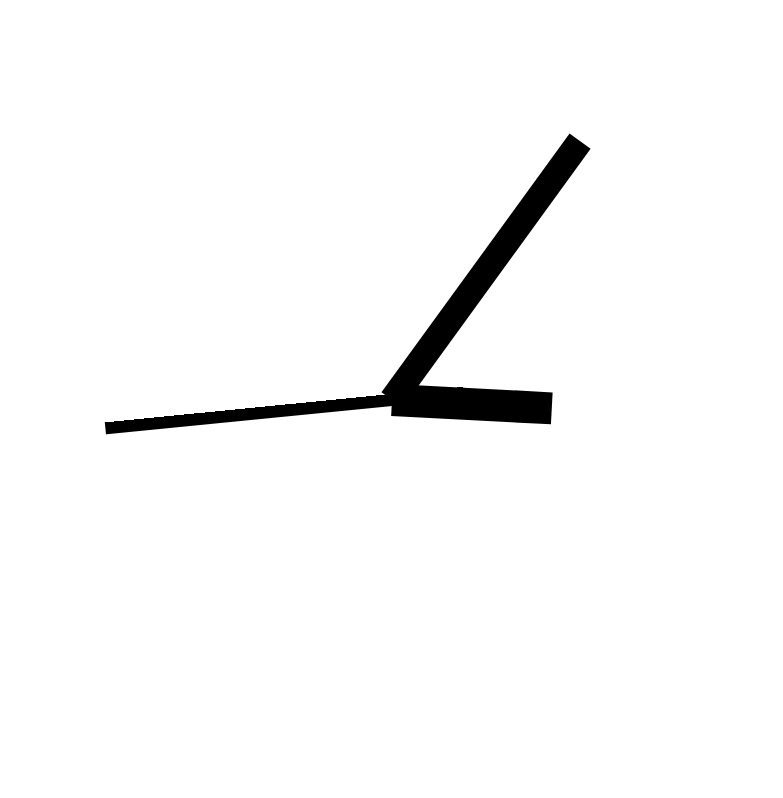
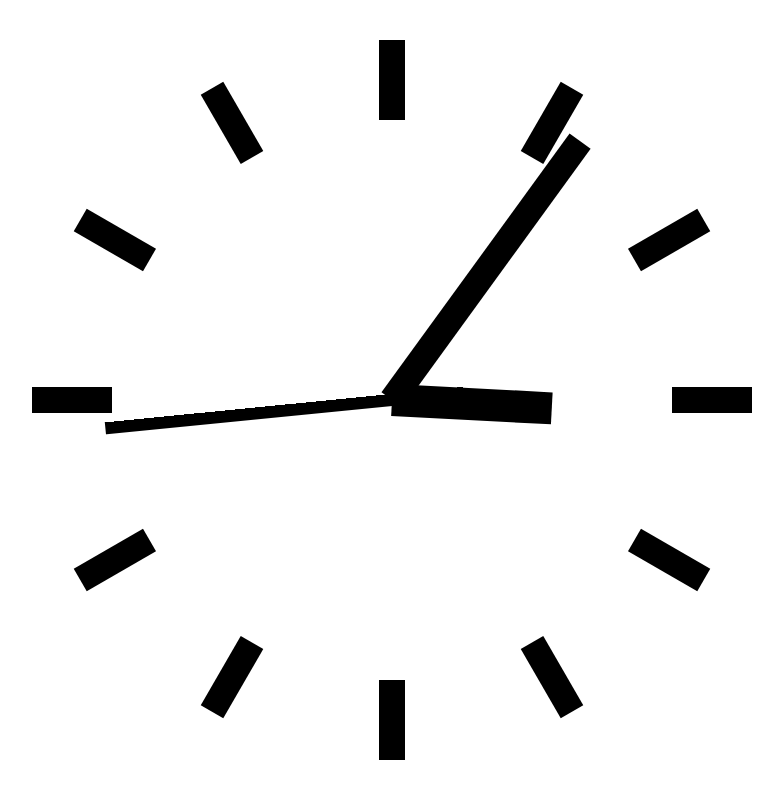
Before and after one commit to my2bytes/clock, a plain HTML site: page index.html in a window 1280 px wide. Shown: the top 798 px of the page, without its empty margins (248-1031 px from the left). Drawn offline with Linux system fonts and the light colour scheme.

Commit message:
add dial

```diff
--- a/index.html
+++ b/index.html
@@ -5,7 +5,8 @@
     <style>
         .minutes-container,
         .hours-container,
-        .seconds-container {
+        .seconds-container,
+        .marks-container {
             position: absolute;
             top: 0;
             right: 0;
@@ -55,12 +56,58 @@
             width: 1%;
             z-index: 8;
         }
+
+        .mark {
+            background: #000;
+            height: 10%;
+            left: 49%;
+            position: absolute;
+            top: 5%;
+            transform-origin: 50% 100%;
+            width: 2%;
+        }
     </style>
 
 </head>
 
 <body>
     <article class="clock">
+        <div class="marks-container">
+            <div class="mark"></div>
+        </div>
+        <div class="marks-container">
+            <div class="mark"></div>
+        </div>
+        <div class="marks-container">
+            <div class="mark"></div>
+        </div>
+        <div class="marks-container">
+            <div class="mark"></div>
+        </div>
+        <div class="marks-container">
+            <div class="mark"></div>
+        </div>
+        <div class="marks-container">
+            <div class="mark"></div>
+        </div>
+        <div class="marks-container">
+            <div class="mark"></div>
+        </div>
+        <div class="marks-container">
+            <div class="mark"></div>
+        </div>
+        <div class="marks-container">
+            <div class="mark"></div>
+        </div>
+        <div class="marks-container">
+            <div class="mark"></div>
+        </div>
+        <div class="marks-container">
+            <div class="mark"></div>
+        </div>
+        <div class="marks-container">
+            <div class="mark"></div>
+        </div>
         <div class="hours-container">
             <div class="hours"></div>
         </div>
@@ -172,9 +219,20 @@
             // updateContainers('.minutes-container', (minutes * 6));
             // updateContainers('.seconds-container', (seconds * 6));
         }
-        function handler() {
+        function showTime() {
             moveHands(new Date);
         }
+        function drawDial() {
+            var containers = document.querySelectorAll('.marks-container');
+            for (var i = 0; i < containers.length; i++) {
+                const degree = i * 30;
+                // console.log(`for ${i}: ${degree}`);
+                containers[i].style.webkitTransform = 'rotate(' + degree + 'deg)';
+                containers[i].style.transform = 'rotate(' + degree + 'deg)';
+            }
+
+        }
+
         //validate tz
         // console.log(new Date());
         // console.log(new Date('2019-03-22T23:59:59-07:00'));
@@ -230,7 +288,8 @@
 
 
         //final code
-        handler();
-        setInterval(handler, 1000);
+        drawDial();
+        setInterval(showTime, 1000);
+        showTime();
     </script>
 </body>
```
